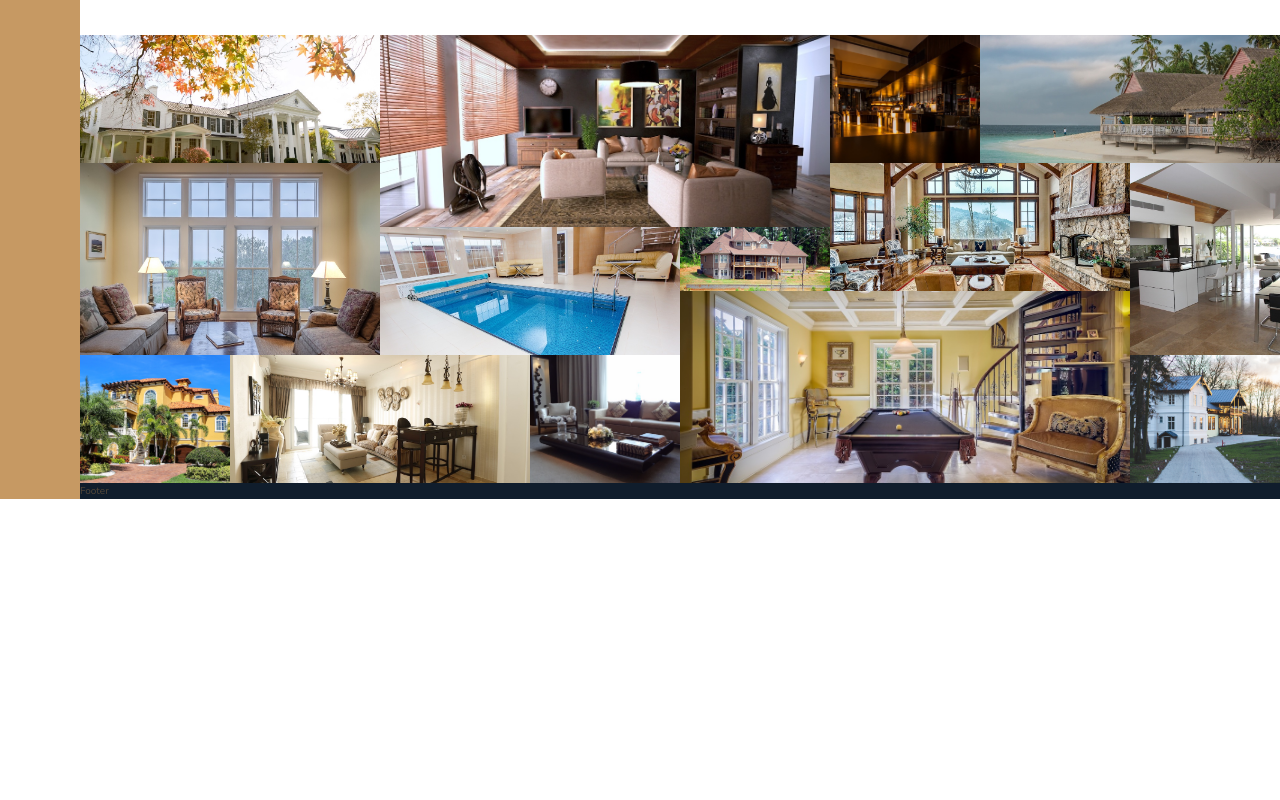
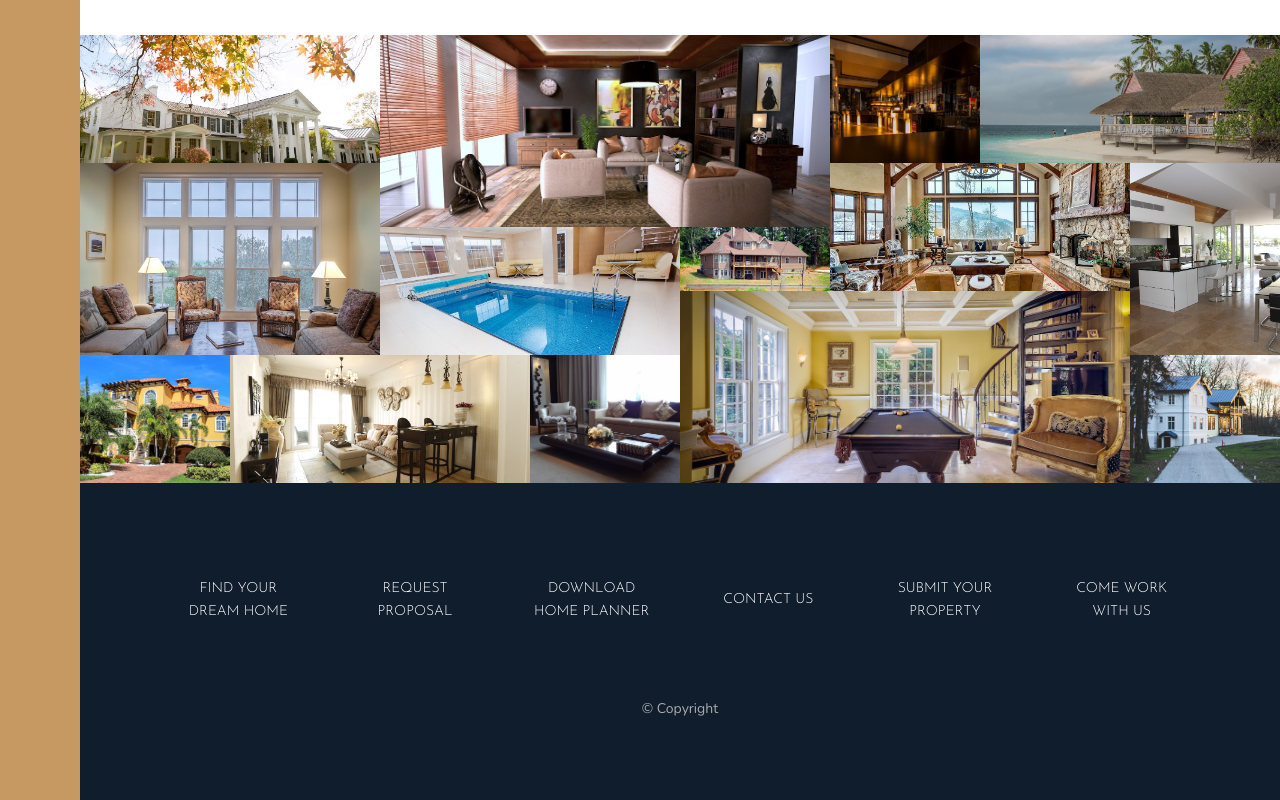
Before and after one commit to henriquequeirozcunha/Nexter, a website: page index.html in a window 1280 px wide. Shown: the part 3007-3807 px from the top of the page. Before the commit the page ends 3506 px from the top, so only its background shows below. Drawn offline with nearby package versions, Linux system fonts and the light colour scheme.

Commit message:
feat: add footer section

```diff
--- a/index.html
+++ b/index.html
@@ -319,7 +319,18 @@
         </section>
 
         <footer class="footer">
-            Footer
+          <ul class="nav">
+            <li class="nav__item"><a href="#" class="nav__link">Find your dream home</a></li>
+            <li class="nav__item"><a href="#" class="nav__link">Request proposal</a></li>
+            <li class="nav__item"><a href="#" class="nav__link">Download home planner</a></li>
+            <li class="nav__item"><a href="#" class="nav__link">Contact us</a></li>
+            <li class="nav__item"><a href="#" class="nav__link">Submit your property</a></li>
+            <li class="nav__item"><a href="#" class="nav__link">Come work with us</a></li>
+          </ul>
+
+          <p class="copyright">
+            &copy; Copyright
+          </p>
         </footer>
     </body>
 </html>
--- a/sass/_footer.scss
+++ b/sass/_footer.scss
@@ -1,4 +1,44 @@
 .footer {
     background-color: $color-secondary;
     grid-column: full-start / full-end;
+
+    padding: 8rem;
 }
+
+.nav {
+    list-style: none;
+    display: grid;
+    grid-gap: 2rem;
+    align-items: center;
+
+    grid-template-columns: repeat(auto-fit, minmax(15rem, 1fr));
+
+    &__link:link,
+    &__link:visited {
+        font-size: 1.4rem;
+        color: #fff;
+        text-decoration: none;
+        font-family: $font-display;
+        text-transform: uppercase;
+        text-align: center;
+        padding: 1.5rem;
+        display: block;
+        transition: all .2s;
+    }
+
+    &__link:active,
+    &__link:hover {
+        background-color: rgba(#fff, .05);
+        transform:translateY(-3px) ;
+    }
+}
+
+.copyright {
+    font-size: 1.4rem;
+    color: $color-grey-light-2;
+    margin-top: 6rem;
+    margin-right: auto;
+    margin-left: auto;
+    text-align: center;
+    width: 70%;
+}
```
Also changed, not shown: css/style.css.
